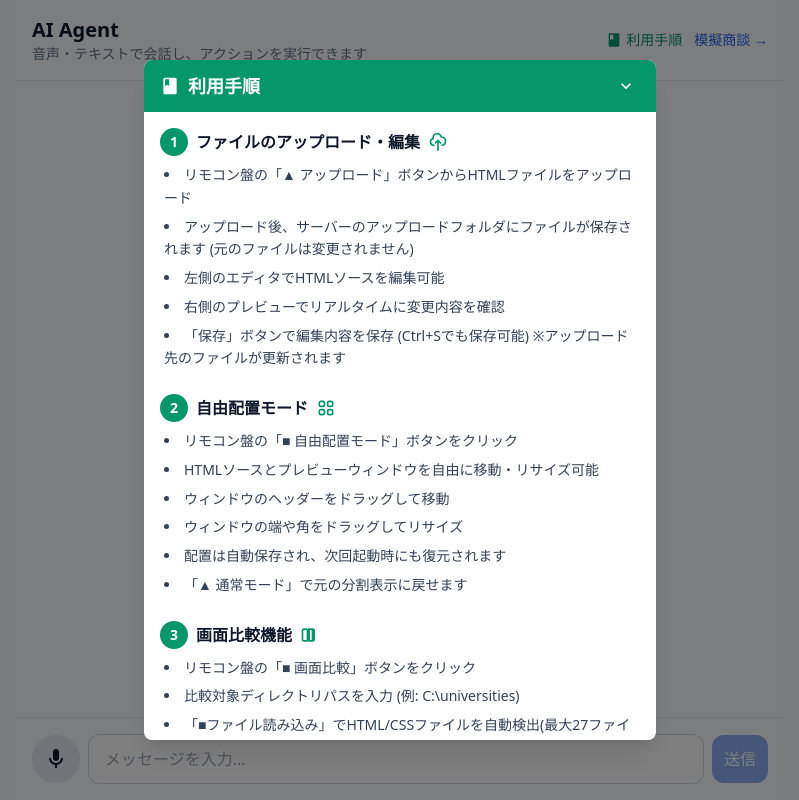
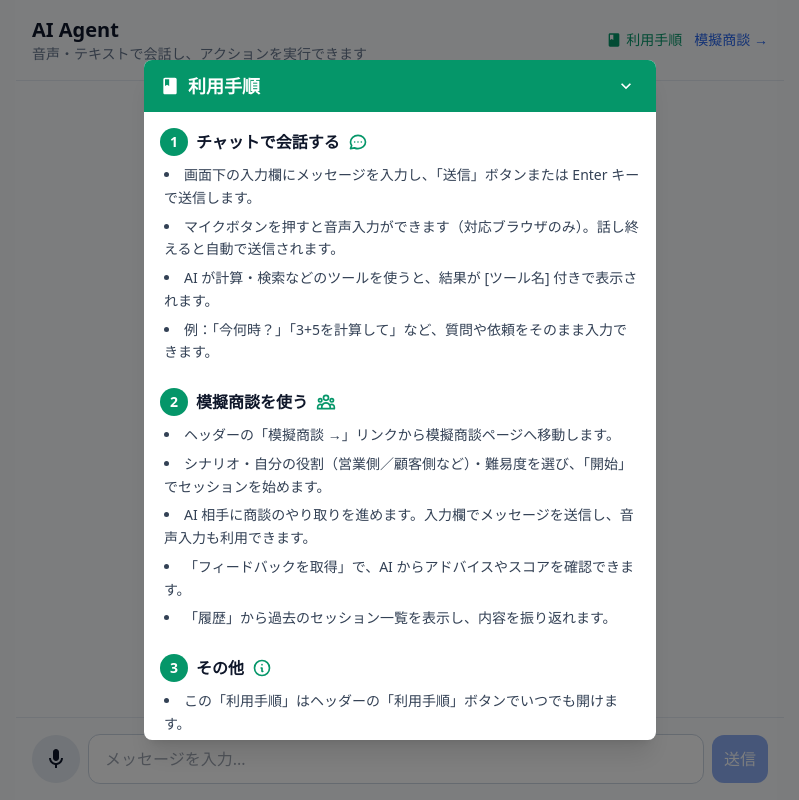
Before and after one commit to kensudogit/AI-agent, a Next.js app: page / in a window 1280 px wide. Both pictures are taken after a click on the button "利用手順". Shown: the whole page, without its empty margins (240-1039 px from the left). Built offline with nearby package versions, Linux system fonts and the light colour scheme.

Commit message:
操作手順修正

```diff
--- a/src/components/UsageInstructionsModal.tsx
+++ b/src/components/UsageInstructionsModal.tsx
@@ -10,50 +10,47 @@ type Props = {
 const sections = [
   {
     id: 1,
-    title: 'ファイルのアップロード・編集',
+    title: 'チャットで会話する',
     icon: (
       <svg className="w-5 h-5" fill="none" stroke="currentColor" viewBox="0 0 24 24" aria-hidden>
-        <path strokeLinecap="round" strokeLinejoin="round" strokeWidth={2} d="M7 16a4 4 0 01-.88-7.903A5 5 0 1115.9 6L16 6a5 5 0 011 9.9M15 13l-3-3m0 0l-3 3m3-3v12" />
+        <path strokeLinecap="round" strokeLinejoin="round" strokeWidth={2} d="M8 12h.01M12 12h.01M16 12h.01M21 12c0 4.418-4.03 8-9 8a9.863 9.863 0 01-4.255-.949L3 20l1.395-3.72C3.512 15.042 3 13.574 3 12c0-4.418 4.03-8 9-8s9 3.582 9 8z" />
       </svg>
     ),
     items: [
-      'リモコン盤の「▲ アップロード」ボタンからHTMLファイルをアップロード',
-      'アップロード後、サーバーのアップロードフォルダにファイルが保存されます (元のファイルは変更されません)',
-      '左側のエディタでHTMLソースを編集可能',
-      '右側のプレビューでリアルタイムに変更内容を確認',
-      '「保存」ボタンで編集内容を保存 (Ctrl+Sでも保存可能) ※アップロード先のファイルが更新されます',
+      '画面下の入力欄にメッセージを入力し、「送信」ボタンまたは Enter キーで送信します。',
+      'マイクボタンを押すと音声入力ができます（対応ブラウザのみ）。話し終えると自動で送信されます。',
+      'AI が計算・検索などのツールを使うと、結果が [ツール名] 付きで表示されます。',
+      '例：「今何時？」「3+5を計算して」など、質問や依頼をそのまま入力できます。',
     ],
   },
   {
     id: 2,
-    title: '自由配置モード',
+    title: '模擬商談を使う',
     icon: (
       <svg className="w-5 h-5" fill="none" stroke="currentColor" viewBox="0 0 24 24" aria-hidden>
-        <path strokeLinecap="round" strokeLinejoin="round" strokeWidth={2} d="M4 6a2 2 0 012-2h2a2 2 0 012 2v2a2 2 0 01-2 2H6a2 2 0 01-2-2V6zM14 6a2 2 0 012-2h2a2 2 0 012 2v2a2 2 0 01-2 2h-2a2 2 0 01-2-2V6zM4 16a2 2 0 012-2h2a2 2 0 012 2v2a2 2 0 01-2 2H6a2 2 0 01-2-2v-2zM14 16a2 2 0 012-2h2a2 2 0 012 2v2a2 2 0 01-2 2h-2a2 2 0 01-2-2v-2z" />
+        <path strokeLinecap="round" strokeLinejoin="round" strokeWidth={2} d="M17 20h5v-2a3 3 0 00-5.356-1.857M17 20H7m10 0v-2c0-.656-.126-1.283-.356-1.857M7 20H2v-2a3 3 0 015.356-1.857M7 20v-2c0-.656.126-1.283.356-1.857m0 0a5.002 5.002 0 019.288 0M15 7a3 3 0 11-6 0 3 3 0 016 0zm6 3a2 2 0 11-4 0 2 2 0 014 0zM7 10a2 2 0 11-4 0 2 2 0 014 0z" />
       </svg>
     ),
     items: [
-      'リモコン盤の「■ 自由配置モード」ボタンをクリック',
-      'HTMLソースとプレビューウィンドウを自由に移動・リサイズ可能',
-      'ウィンドウのヘッダーをドラッグして移動',
-      'ウィンドウの端や角をドラッグしてリサイズ',
-      '配置は自動保存され、次回起動時にも復元されます',
-      '「▲ 通常モード」で元の分割表示に戻せます',
+      'ヘッダーの「模擬商談 →」リンクから模擬商談ページへ移動します。',
+      'シナリオ・自分の役割（営業側／顧客側など）・難易度を選び、「開始」でセッションを始めます。',
+      'AI 相手に商談のやり取りを進めます。入力欄でメッセージを送信し、音声入力も利用できます。',
+      '「フィードバックを取得」で、AI からアドバイスやスコアを確認できます。',
+      '「履歴」から過去のセッション一覧を表示し、内容を振り返れます。',
     ],
   },
   {
     id: 3,
-    title: '画面比較機能',
+    title: 'その他',
     icon: (
       <svg className="w-5 h-5" fill="none" stroke="currentColor" viewBox="0 0 24 24" aria-hidden>
-        <path strokeLinecap="round" strokeLinejoin="round" strokeWidth={2} d="M9 17V7m0 10a2 2 0 01-2 2H5a2 2 0 01-2-2V7a2 2 0 012-2h2a2 2 0 012 2m0 10a2 2 0 002 2h2a2 2 0 002-2M9 7a2 2 0 012-2h2a2 2 0 012 2m0 10V7m0 10a2 2 0 002-2V7a2 2 0 00-2-2h-2a2 2 0 00-2 2v10a2 2 0 002 2h2a2 2 0 002-2z" />
+        <path strokeLinecap="round" strokeLinejoin="round" strokeWidth={2} d="M13 16h-1v-4h-1m1-4h.01M21 12a9 9 0 11-18 0 9 9 0 0118 0z" />
       </svg>
     ),
     items: [
-      'リモコン盤の「■ 画面比較」ボタンをクリック',
-      '比較対象ディレクトリパスを入力 (例: C:\\universities)',
-      '「■ファイル読み込み」でHTML/CSSファイルを自動検出(最大27ファイル)',
-      'HTMLファイルとCSSファイルが自動的に関連付けられます',
+      'この「利用手順」はヘッダーの「利用手順」ボタンでいつでも開けます。',
+      'チャットの会話は、データベースを設定している場合に自動で保存されます。',
+      'OPENAI_API_KEY が未設定の場合はチャット・模擬商談は利用できません。エラーが出る場合は環境変数を確認してください。',
     ],
   },
 ];
```
